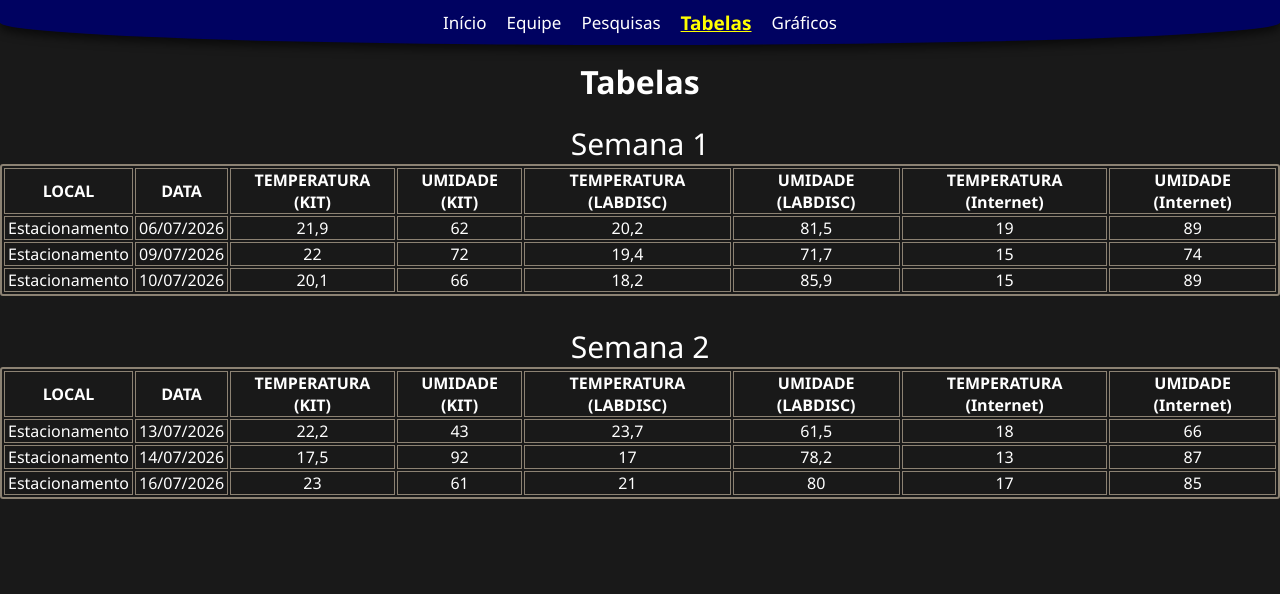
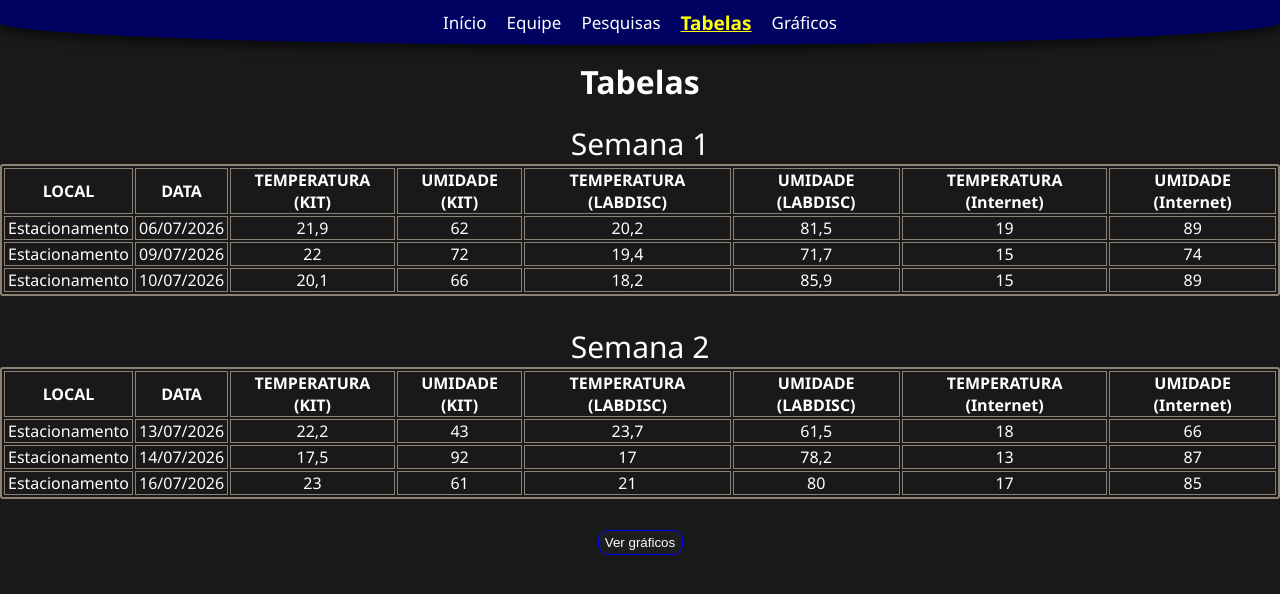
Before and after one commit to Igor-Dias-2010/raios-e-razoes, a Next.js app: page /tabelas in a window 1280 px wide. Shown: the top 594 px of the page. Built offline with nearby package versions, Linux system fonts and the light colour scheme.

Commit message:
feat: Botão na página das tabelas que leva até a página de gráficos

```diff
--- a/src/app/globals.css
+++ b/src/app/globals.css
@@ -192,3 +192,17 @@ li {
 .semanas:last-of-type {
     margin-bottom: 30px;
 }
+button{
+    width: 85px;
+    height: 25px;
+    border: 1px solid blue;
+    border-radius: 10px;
+    background-color: rgb(30, 30, 30);
+    color: white;
+    cursor: pointer;
+    transition: 0.5s;
+}
+button:hover{
+    transform: scale(1.05);
+    background-color: rgb(20, 20, 20);
+}
--- a/src/app/tabelas/page.jsx
+++ b/src/app/tabelas/page.jsx
@@ -1,3 +1,4 @@
+import Link from "next/link";
 import Navbar from "../navbar";
 
 export default function Tabelas() {
@@ -109,6 +110,7 @@ export default function Tabelas() {
                     </tbody>
                 </table>
             </div>
+            <Link href={"/graficos"}><button>Ver gráficos</button></Link>
         </div>
     );
 }
```
